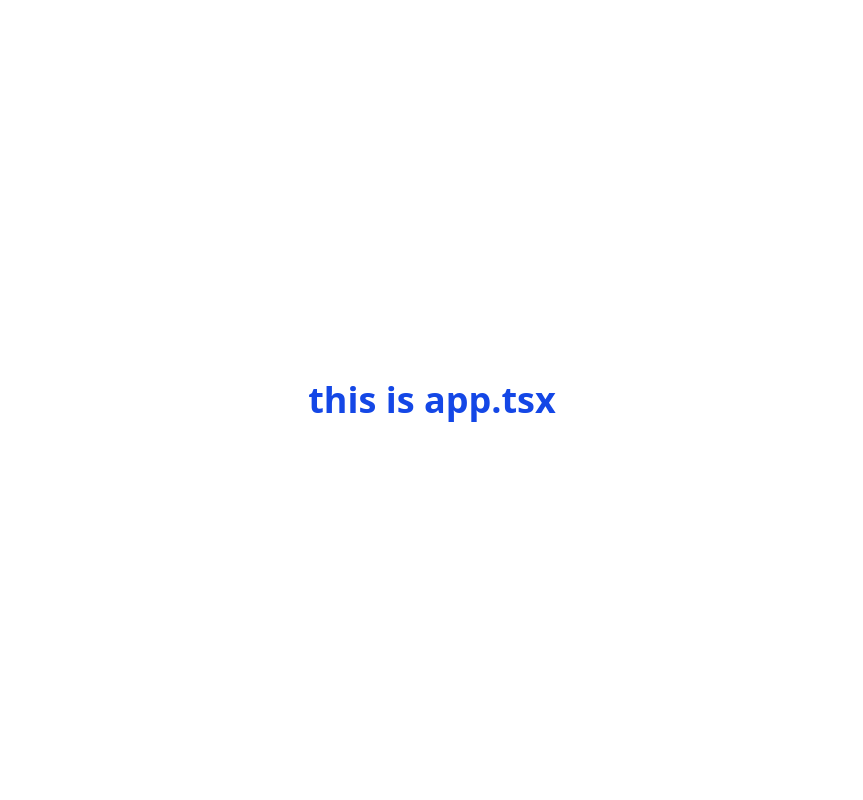
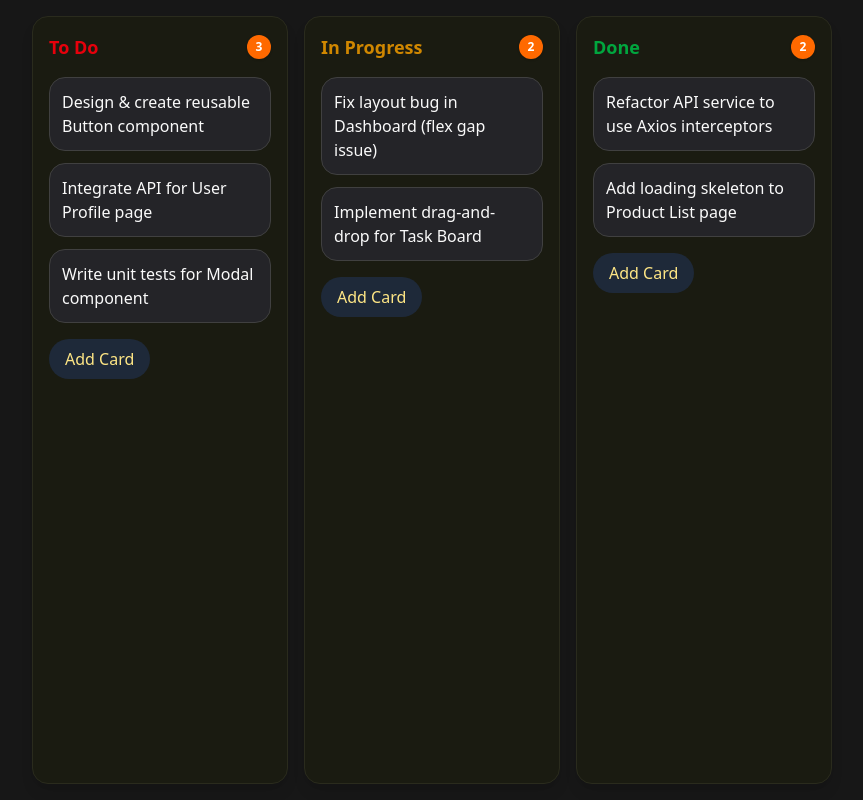
Before and after one commit to Sthasaurav/kanban-board, a React (Vite) app: page / in a window 1280 px wide. Shown: the whole page, without its empty margins (208-1071 px from the left). Built offline with nearby package versions, Linux system fonts and the light colour scheme.

Commit message:
feat: implement board and card components

```diff
--- a/src/App.tsx
+++ b/src/App.tsx
@@ -1,7 +1,9 @@
+import Board from "./components/board";
+
 function App() {
   return (
-    <div className="items-center justify-center text-center min-h-screen flex ">
-      <h1 className="font-extrabold text-4xl text-blue-700">this is app.tsx</h1>
+    <div className="h-screen flex justify-center bg-neutral-900 text-neutral-50">
+      <Board />
     </div>
   );
 }
--- /dev/null
+++ b/src/components/add-card/index.tsx
@@ -0,0 +1,11 @@
+const AddCard = () => {
+  return (
+    <>
+      <button className="bg-gray-800 rounded-3xl px-4 py-2 text-amber-200">
+        Add Card
+      </button>
+    </>
+  );
+};
+
+export default AddCard;
--- /dev/null
+++ b/src/components/board/index.tsx
@@ -0,0 +1,36 @@
+import { useState } from "react";
+import { CARD_DATA } from "../../lib/constant";
+import Column from "../colomn";
+
+const Board = () => {
+  const [cards, setCards] = useState(CARD_DATA);
+  return (
+    <div className="flex sm:flex-row flex-col gap-4 p-4">
+      <Column
+        title="To Do"
+        column="todo"
+        status="new task"
+        headingColor="text-red-600"
+        cards={cards}
+      />
+      <Column
+        title="In Progress"
+        column="doing"
+        status="new task"
+        headingColor="text-yellow-600"
+        cards={cards}
+        setCards={setCards}
+      />
+      <Column
+        title="Done"
+        column="done"
+        status="Done"
+        headingColor="text-green-600"
+        cards={cards}
+        setCards={setCards}
+      />
+    </div>
+  );
+};
+
+export default Board;
--- /dev/null
+++ b/src/components/card/index.tsx
@@ -0,0 +1,14 @@
+import React from "react";
+import type { ICard } from "../../types/card";
+const Card: React.FC<ICard> = ({ title }) => {
+  return (
+    <div
+      draggable="true"
+      className="cursor-grab rounded-2xl border border-neutral-700 bg-[#242428] p-3 active:cursor-grabbing"
+    >
+      <p>{title}</p>
+    </div>
+  );
+};
+
+export default Card;
--- /dev/null
+++ b/src/components/colomn/index.tsx
@@ -0,0 +1,38 @@
+import Card from "../card";
+import AddCard from "../add-card";
+import type { IColumn } from "../../types/column";
+
+const Column: React.FC<IColumn> = ({ title, headingColor, cards, column }) => {
+  const filteredCards = cards.filter((card) => card.column === column);
+
+  return (
+    <div className="w-64 shrink-0 bg-[#1a1b11] p-4 rounded-2xl shadow-lg border border-[#2a2b1d]">
+      <div className="mb-4 flex items-center justify-between">
+        <h2 className={`${headingColor} font-semibold text-lg`}>{title}</h2>
+
+        <span
+          className="
+          bg-orange-500 text-white text-xs
+          font-bold rounded-full
+          h-6 w-6 flex items-center justify-center
+          shadow-sm
+        "
+        >
+          {filteredCards.length}
+        </span>
+      </div>
+
+      <div className="flex flex-col gap-3 min-h-[50px]">
+        {filteredCards.map((card) => (
+          <Card key={card.id} title={card.title} />
+        ))}
+      </div>
+
+      <div className="mt-4">
+        <AddCard />
+      </div>
+    </div>
+  );
+};
+
+export default Column;
--- /dev/null
+++ b/src/lib/constant.ts
@@ -0,0 +1,42 @@
+export const CARD_DATA = [
+  // TODO
+  {
+    id: "1",
+    title: "Design & create reusable Button component",
+    column: "todo",
+  },
+  {
+    id: "2",
+    title: "Integrate API for User Profile page",
+    column: "todo",
+  },
+  {
+    id: "3",
+    title: "Write unit tests for Modal component",
+    column: "todo",
+  },
+
+  // DOING
+  {
+    id: "4",
+    title: "Fix layout bug in Dashboard (flex gap issue)",
+    column: "doing",
+  },
+  {
+    id: "5",
+    title: "Implement drag-and-drop for Task Board",
+    column: "doing",
+  },
+
+  // DONE
+  {
+    id: "6",
+    title: "Refactor API service to use Axios interceptors",
+    column: "done",
+  },
+  {
+    id: "7",
+    title: "Add loading skeleton to Product List page",
+    column: "done",
+  },
+];
--- /dev/null
+++ b/src/types/card.ts
@@ -0,0 +1,4 @@
+export interface ICard {
+  id: string;
+  title: string;
+}
--- /dev/null
+++ b/src/types/column.ts
@@ -0,0 +1,10 @@
+import type { ICard } from "./card";
+import type { Dispatch, SetStateAction } from "react";
+
+export interface IColumn {
+  title: string;
+  headingColor: string;
+  column: "todo" | "doing" | "done";
+  cards: ICard[];
+  setCards: Dispatch<SetStateAction<ICard[]>>;
+}
```
